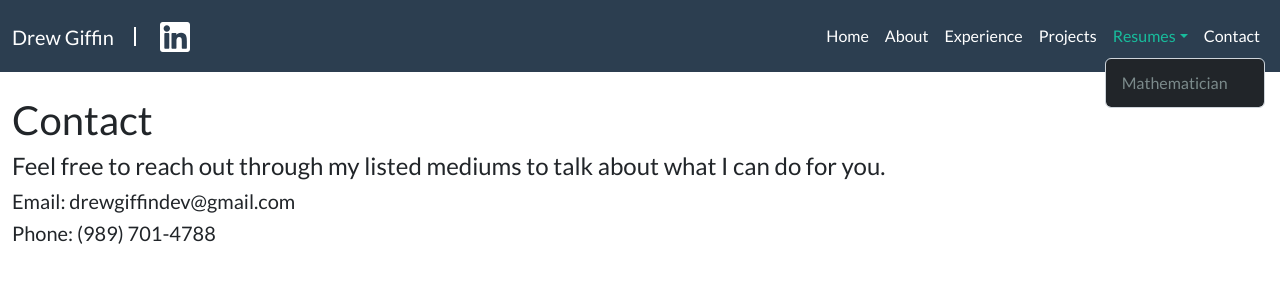
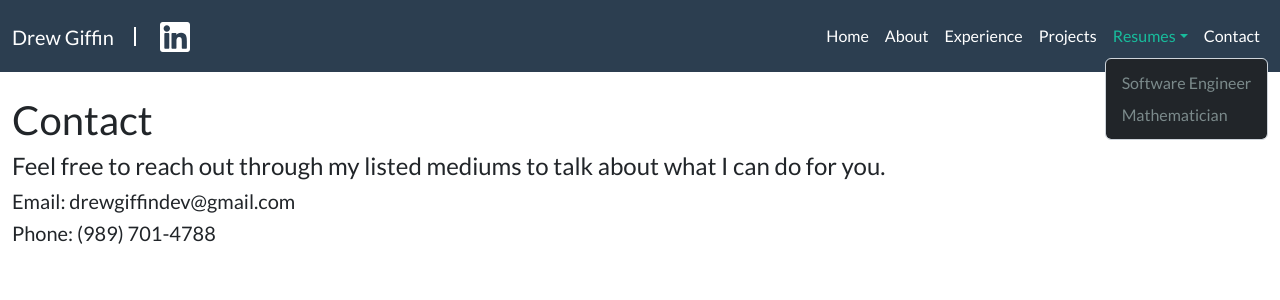
Before and after one commit to drewgiffin/drewgiffindev, a Django app: template core/templates/contact.html in a window 1280 px wide, after a click on "Resumes". Shown: the top 300 px of the page. Run offline with Django 4.2, Linux system fonts and the light colour scheme; the template is opened without the code that fills it, so the values that code supplies are empty; some libraries are stand-ins or nearby versions.

Commit message:
Added software engineer item to resume list

```diff
--- a/core/templates/navbar/resumes.html
+++ b/core/templates/navbar/resumes.html
@@ -2,6 +2,7 @@
 <li class="nav-item dropdown">
     <a class="nav-link dropdown-toggle" data-bs-toggle="dropdown" href="#" role="button" aria-haspopup="true" aria-expanded="false">Resumes</a>
     <div class="dropdown-menu">
+        <a class="dropdown-item" href="#">Software Engineer</a>
         <a class="dropdown-item" href="{% static 'documents/DrewGiffinResumeMathematician.pdf' %}" target="_blank">Mathematician</a>
     </div>
 </li>
```
